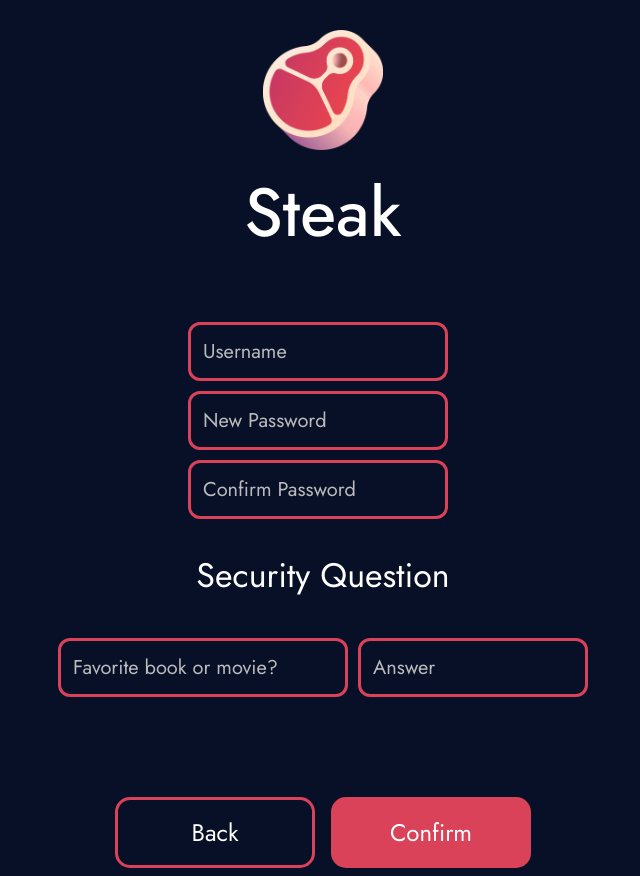
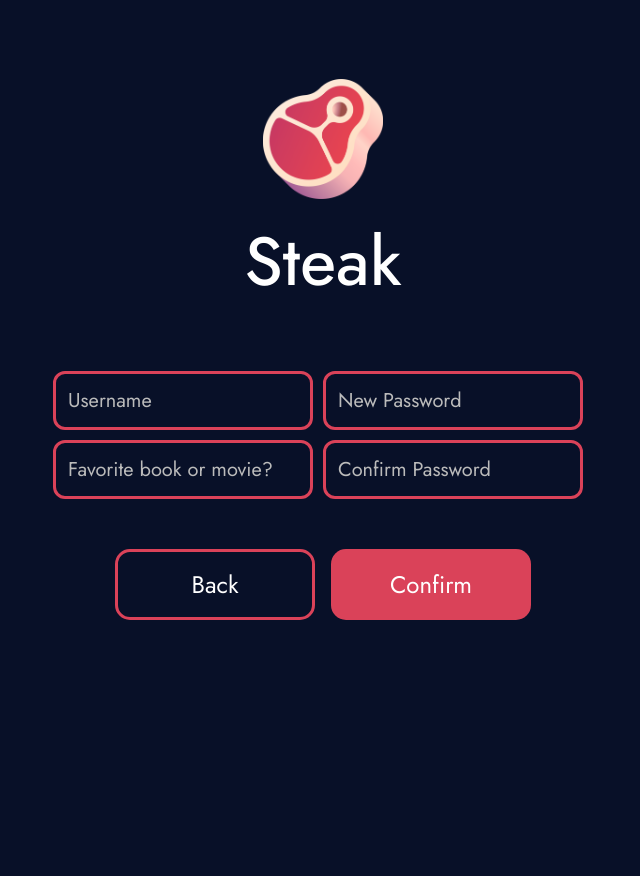
Before and after one commit to UniOfGreenwich/elee1149-coursework--steak, a React (Vite) app in the folder steakinc-web-app/steakinc-web-app/: page /forgot-password in a window 1280 px wide. Shown: the whole page, without its empty margins (317-957 px from the left). After the commit the page ends 800 px from the top, so only its background shows below. Built offline with nearby package versions, Linux system fonts and the light colour scheme.

Commit message:
Modified and added styling changes to forgot password.
Modified and added styling changes to forgot password.

```diff
--- a/steakinc-web-app/steakinc-web-app/src/AccountInfoScreen/AccountInfoScreen.css
+++ b/steakinc-web-app/steakinc-web-app/src/AccountInfoScreen/AccountInfoScreen.css
@@ -85,6 +85,7 @@
 
     .account-title-text {
         font-size: 34px;
+        font-weight: 450;
     }
 
     .add-account-button {
--- a/steakinc-web-app/steakinc-web-app/src/ForgotPasswordScreen/ForgotPasswordScreen.css
+++ b/steakinc-web-app/steakinc-web-app/src/ForgotPasswordScreen/ForgotPasswordScreen.css
@@ -9,34 +9,8 @@
     height: 100px;
 }
 
-.security-title-wrapper {
-    color: #ffffff;
-    margin: 45px 0 0 0;
-}
-
-.security-title-text {
-    font-weight: 400;
-}
-
 .register-security-wrapper {
     text-align: center;
-}
-
-.input-field-security {
-    width: 150px;
-    background: none;
-    border: 3px solid #DA4259;
-    border-radius: 12px;
-    padding: 5px;
-}
-
-.input-field-security-answer {
-    width: 100px;
-    background: none;
-    border: 3px solid #DA4259;
-    border-radius: 12px;
-    padding: 5px;
-    margin: 10px 0 0 10px;
 }
 
 .password-title-text {
@@ -115,6 +89,14 @@ input[type="text"], input[type="password"], input[type="email"] {
     border: 3px solid #DA4259;
 }
 
+.question-wrapper {
+    display: grid;
+    grid-template-columns: 1fr 1fr;
+    justify-content: center;
+    align-items: center;
+    grid-column-gap: 20px /* Adjust the gap between columns as needed */
+}
+
 @media (min-width: 768px) {
     .password-title-wrapper {
         font-size: 34px;
@@ -123,7 +105,7 @@ input[type="text"], input[type="password"], input[type="email"] {
 
     .password-button-wrapper {
         flex-direction: row;
-        margin-top: 100px;
+        margin-top: 50px;
     }
 
     .password-form {
@@ -157,16 +139,12 @@ input[type="text"], input[type="password"], input[type="email"] {
         margin: 0 8px 0 0;
     }
 
-    .input-field-security {
-        width: 260px;
-    }
-
-    .input-field-security-answer {
-        width: 200px;
-    }
-
-    .security-title-text {
-        font-size: 34px;
+    .question-wrapper {
+        display: grid;
+        grid-template-columns: 1fr 1fr;
+        justify-content: center;
+        align-items: center;
+        grid-column-gap: 20px /* Adjust the gap between columns as needed */
     }
 }
 
@@ -176,7 +154,7 @@ input[type="text"], input[type="password"], input[type="email"] {
     }
 
     .password-title-wrapper {
-        margin: 30px 0 0 0;
+        margin: 79px 0 0 0;
     }
 
     .logo-password {
@@ -202,4 +180,12 @@ input[type="text"], input[type="password"], input[type="email"] {
         font-size: 24px;
         padding: 15px 55px;
     }
+
+    .question-wrapper {
+        display: grid;
+        grid-template-columns: 1fr 1fr;
+        justify-content: center;
+        align-items: center;
+        grid-column-gap: 20px /* Adjust the gap between columns as needed */
+    }
 }
--- a/steakinc-web-app/steakinc-web-app/src/ForgotPasswordScreen/ForgotPasswordScreen.jsx
+++ b/steakinc-web-app/steakinc-web-app/src/ForgotPasswordScreen/ForgotPasswordScreen.jsx
@@ -59,6 +59,7 @@ function ForgotPasswordScreen() {
                     <h1 className="password-title-text">Steak</h1>
                 </div>
                 <form className="password-form" onSubmit={handleSubmit}>
+                    <div className="question-wrapper">
                         <input
                             type="text"
                             name="username"
@@ -78,6 +79,15 @@ function ForgotPasswordScreen() {
                             required
                         />
                         <input
+                            type="text"
+                            name="security_1_answer"
+                            className="input-field"
+                            placeholder='Favorite book or movie?'
+                            value={formData.security_1_answer}
+                            onChange={handleChange}
+                            required
+                        />
+                        <input
                             type="password"
                             name="confirmPassword"
                             placeholder="Confirm Password"
@@ -86,27 +96,9 @@ function ForgotPasswordScreen() {
                             onChange={handleChange}
                             required
                         />
-                    <div className="security-title-wrapper">
-                        <h2 className='security-title-text'>Security Question</h2>
                     </div>
                     <div className="register-security-wrapper">
                         <div className="register-security-item">
-                            <input
-                                type="text"
-                                name="security_1"
-                                className="input-field-security"
-                                placeholder='Favorite book or movie?'
-                                readOnly
-                            />
-                            <input
-                                type="text"
-                                name="security_1_answer"
-                                className="input-field-security-answer"
-                                placeholder='Answer'
-                                value={formData.security_1_answer}
-                                onChange={handleChange}
-                                required
-                            />
                             {message && <p className='login-message'>{message}</p>}
                         </div>
                     </div>
```
Lines whose indentation alone changed are shown as unchanged.
